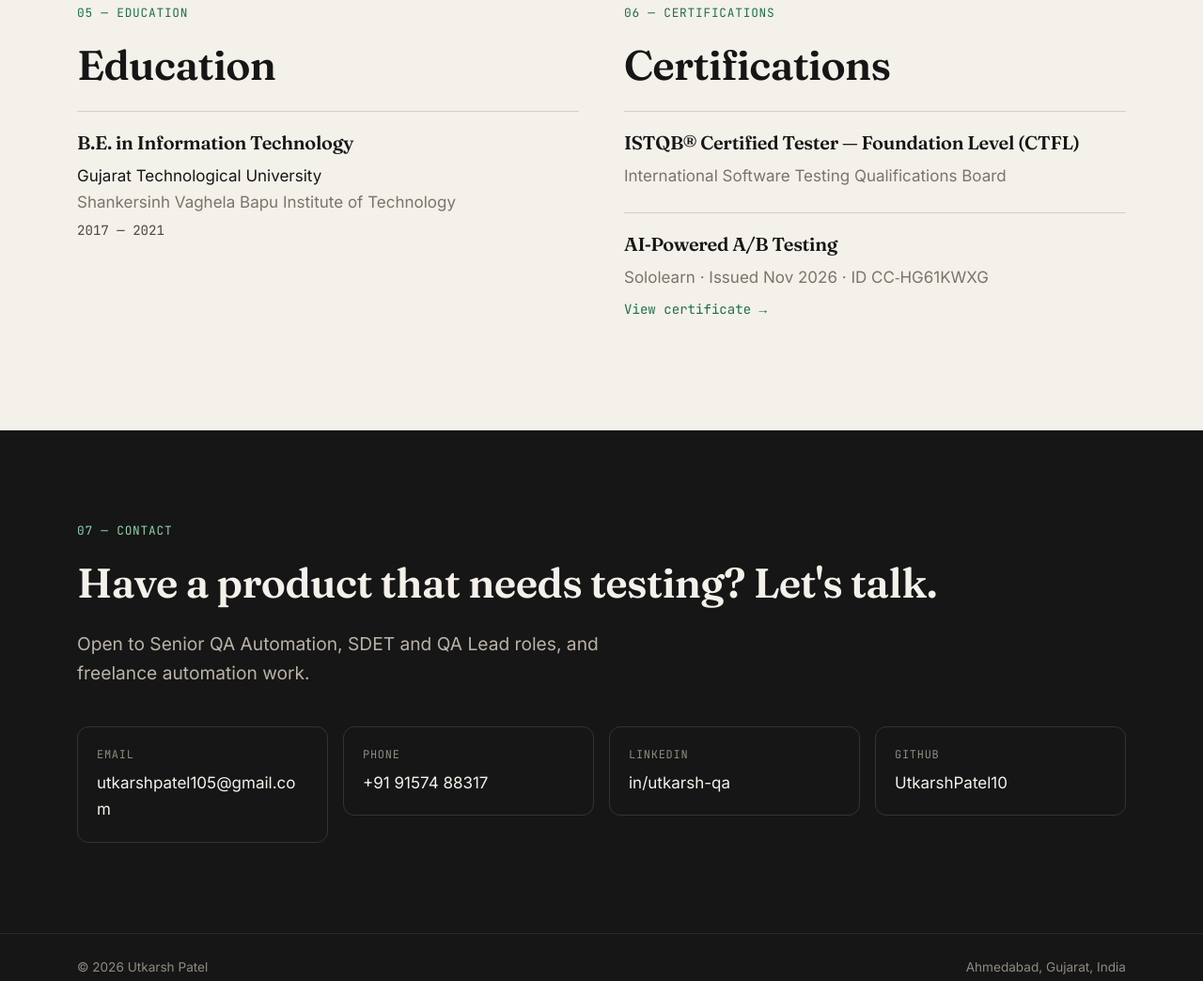
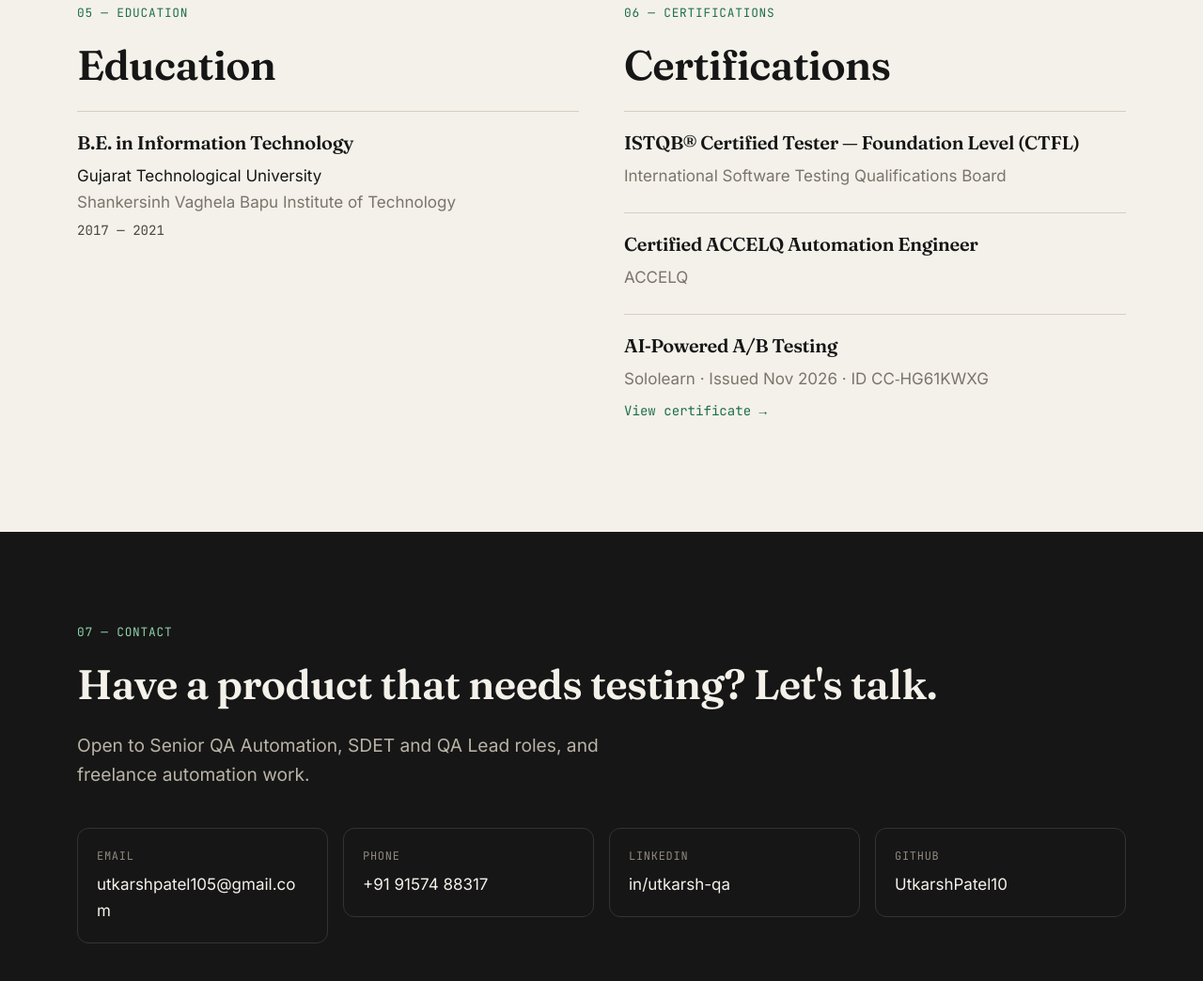
Before and after one commit to UtkarshPatel10/portfolio, a plain HTML site: page index.html in a window 1280 px wide. Shown: the part 4176-5220 px from the top of the page at 94% size. Drawn offline with nearby package versions, Linux system fonts and the light colour scheme.

Commit message:
Add ACCELQ certification
Co-Authored-By: Claude Sonnet 5.5 <noreply@anthropic.com>
Claude-Session: https://claude.ai/code/session_019Sy59spfqBVg5koEgn9ecC

```diff
--- a/index.html
+++ b/index.html
@@ -224,6 +224,10 @@
           <p class="muted">International Software Testing Qualifications Board</p>
         </div>
         <div class="entry">
+          <h3>Certified ACCELQ Automation Engineer</h3>
+          <p class="muted">ACCELQ</p>
+        </div>
+        <div class="entry">
           <h3>AI‑Powered A/B Testing</h3>
           <p class="muted">Sololearn · Issued Nov 2026 · ID CC‑HG61KWXG</p>
           <a class="link-arrow" href="assets/ai-ab-testing-certificate.pdf" target="_blank" rel="noopener">View certificate →</a>
```
